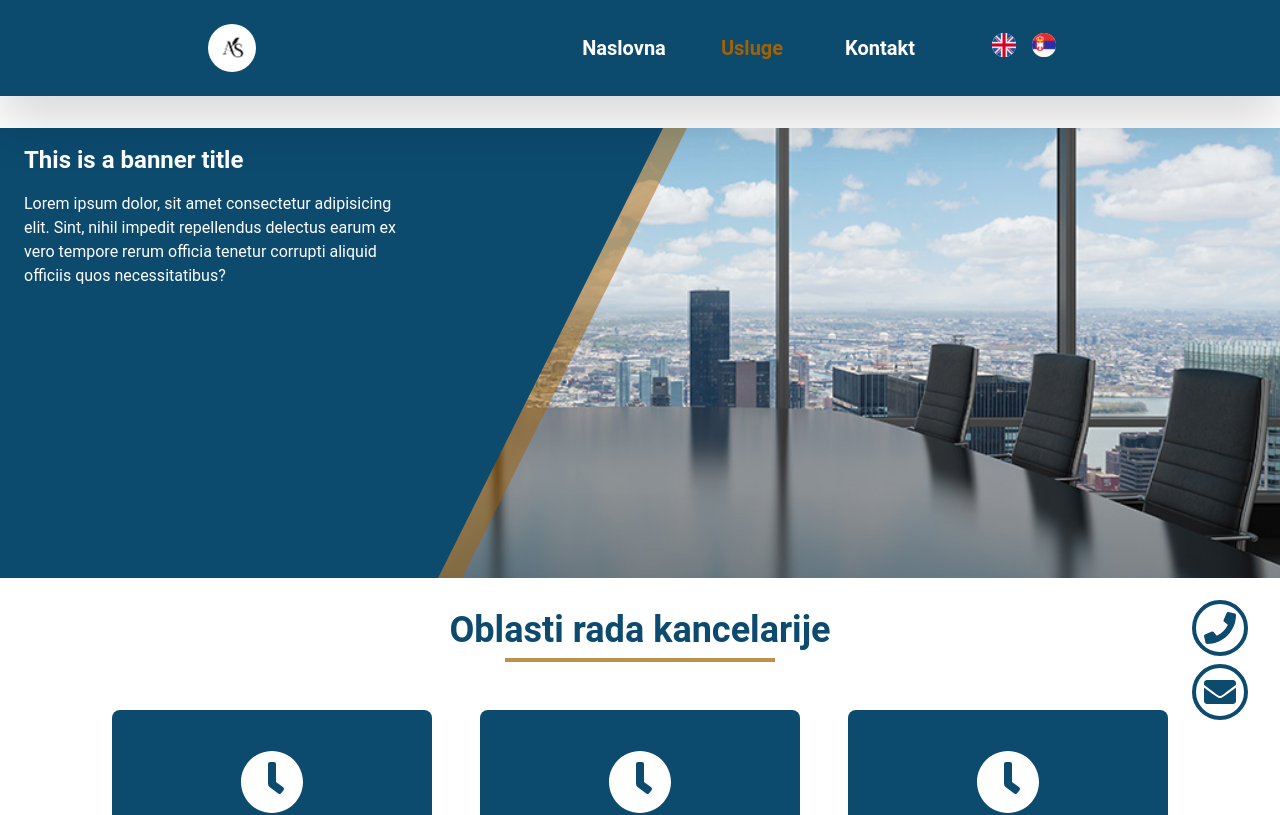
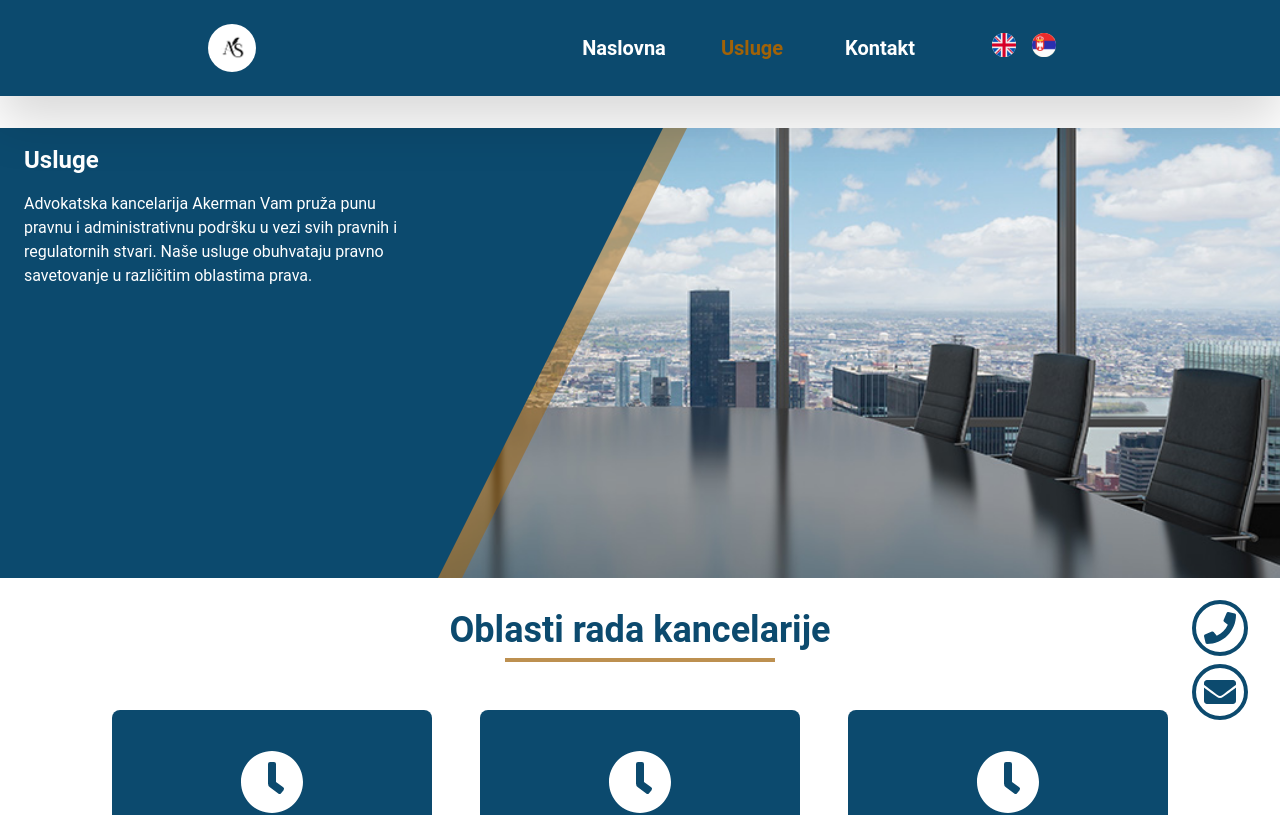
Before and after one commit to TatsuKenshi/akerman-law-firm-site, a React (Create React App) app: page /services in a window 1280 px wide. Shown: the top 815 px of the page. Built offline with nearby package versions, Linux system fonts and the light colour scheme; what i18next-xhr-backend would draw is missing.

Commit message:
adds banner titles and content for all pages; content customization and localization pending

```diff
--- a/src/components/PageHero.tsx
+++ b/src/components/PageHero.tsx
@@ -1,19 +1,24 @@
-import React from "react";
+import i18next from "i18next";
 import banner1 from "../assets/banner1.jpg";
 
-const PageHero = () => {
+type PageHeroPropsTypes = {
+  srTitle: string;
+  engTitle: string;
+  srContent: string;
+  engContent: string;
+};
+
+const PageHero = (props: PageHeroPropsTypes) => {
+  const language = i18next.language;
+
   return (
     <div className="relative h-96 lg:h-[450px] mt-8 overflow-hidden bg-sky-900 bg-opacity-50">
       <div className="absolute z-30 flex w-full h-full">
         <div className="relative z-30 w-4/6 md:w-3/6 lg:w-2/6 px-6 py-4 text-white md:w-1/2">
           <h2 className="text-lg md:text-xl lg:text-2xl mb-4 font-bold">
-            This is a banner title
+            {language === "en" ? props.engTitle : props.srTitle}
           </h2>
-          <p>
-            Lorem ipsum dolor, sit amet consectetur adipisicing elit. Sint,
-            nihil impedit repellendus delectus earum ex vero tempore rerum
-            officia tenetur corrupti aliquid officiis quos necessitatibus?
-          </p>
+          <p>{language === "en" ? props.engContent : props.srContent}</p>
           <span></span>
         </div>
         <div className="absolute top-0 right-0 flex w-full h-full">
--- a/src/pages/Contact.tsx
+++ b/src/pages/Contact.tsx
@@ -7,7 +7,14 @@ const ContactForm = React.lazy(() => import("../components/ContactForm"));
 const Contact = ({ t }: any) => {
   return (
     <main>
-      <PageHero />
+      <PageHero
+        srTitle="Kontakt"
+        srContent="Advokatska kancelarija Akerman Vam pruža punu pravnu i administrativnu podršku u vezi svih pravnih i
+regulatornih stvari. Naše usluge obuhvataju pravno savetovanje u različitim oblastima prava."
+        engTitle="Contact"
+        engContent="Akerman Law office can offer you tailor-made advice solutions to various queries. We provide legal support
+in a wide range of legal areas."
+      />
 
       {/* title div */}
       <div className="mt-8 text-center mx-4">
--- a/src/pages/Error.tsx
+++ b/src/pages/Error.tsx
@@ -12,7 +12,14 @@ const Error = () => {
   });
   return (
     <main>
-      <PageHero />
+      <PageHero
+        srTitle="Greška"
+        srContent="Advokatska kancelarija Akerman Vam pruža punu pravnu i administrativnu podršku u vezi svih pravnih i
+regulatornih stvari. Naše usluge obuhvataju pravno savetovanje u različitim oblastima prava."
+        engTitle="Error Page"
+        engContent="Akerman Law office can offer you tailor-made advice solutions to various queries. We provide legal support
+in a wide range of legal areas."
+      />
 
       {/* error and redirection message section */}
       <div className="mt-8 text-center mx-4">
--- a/src/pages/Home.tsx
+++ b/src/pages/Home.tsx
@@ -7,7 +7,14 @@ const About = React.lazy(() => import("../components/About"));
 const Home = ({ t }: any) => {
   return (
     <main className="overflow-hidden">
-      <PageHero />
+      <PageHero
+        srTitle="Naslovna"
+        srContent="Advokatska kancelarija Akerman Vam pruža punu pravnu i administrativnu podršku u vezi svih pravnih i
+regulatornih stvari. Naše usluge obuhvataju pravno savetovanje u različitim oblastima prava."
+        engTitle="Home"
+        engContent="Akerman Law office can offer you tailor-made advice solutions to various queries. We provide legal support
+in a wide range of legal areas."
+      />
 
       {/* title div */}
       <div className="mt-8 text-center mx-4">
--- a/src/pages/Services.tsx
+++ b/src/pages/Services.tsx
@@ -28,7 +28,14 @@ const Services = ({ t }: any) => {
 
   return (
     <main>
-      <PageHero />
+      <PageHero
+        srTitle="Usluge"
+        srContent="Advokatska kancelarija Akerman Vam pruža punu pravnu i administrativnu podršku u vezi svih pravnih i
+regulatornih stvari. Naše usluge obuhvataju pravno savetovanje u različitim oblastima prava."
+        engTitle="Services"
+        engContent="Akerman Law office can offer you tailor-made advice solutions to various queries. We provide legal support
+in a wide range of legal areas."
+      />
 
       {/* title div */}
       <div className="mt-8 text-center mx-4">
--- a/src/pages/WorkAreas.tsx
+++ b/src/pages/WorkAreas.tsx
@@ -8,7 +8,7 @@ const FlipCard = React.lazy(() => import("../components/FlipCard"));
 const WorkAreas = ({ t }: any) => {
   return (
     <main>
-      <PageHero />
+      {/* <PageHero /> */}
 
       {/* title div */}
       <div className="mt-8 text-center mx-4">
```
Also changed, not shown: src/App.tsx (+5 -5 lines).
